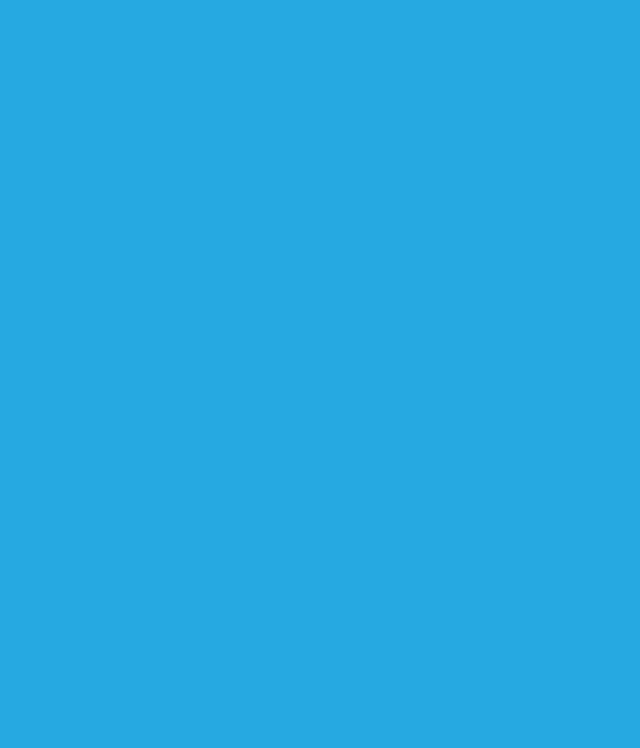
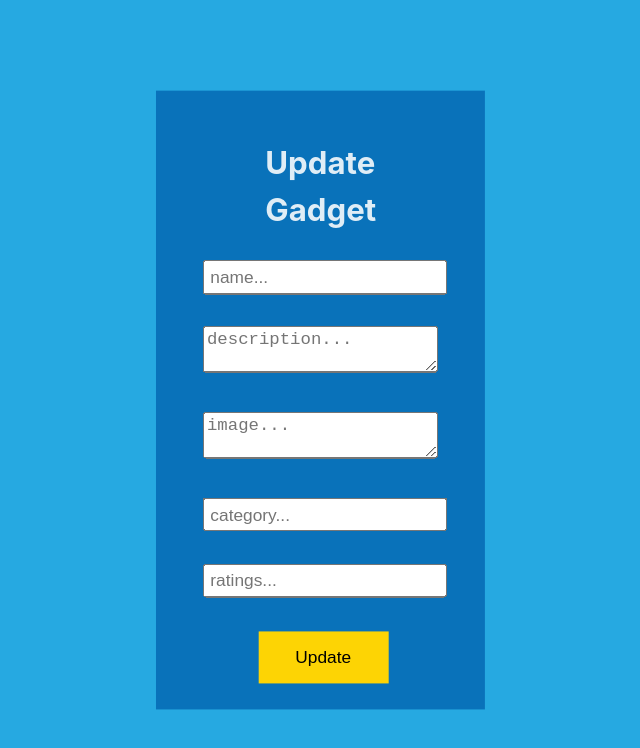
Before and after one commit to kalviumcommunity/S48_PocketPortal-Doraemon_Gadgets, a React (Vite) app in the folder Frontend/client/: page /updateEntity/1 in a window 1280 px wide. Before the commit this address had no page. Shown: the top 748 px of the page, without its empty margins (356-996 px from the left). Built offline with nearby package versions, Linux system fonts and the light colour scheme; no server answers.

Commit message:
added delete and update functionality for entities

```diff
--- a/Frontend/client/src/App.jsx
+++ b/Frontend/client/src/App.jsx
@@ -2,17 +2,17 @@ import React from 'react';
 import { BrowserRouter , Routes, Route } from 'react-router-dom';
 import Gadgets from './components/Gadgets';
 import AddGadgetForm from './components/AddGadgetForm';
+import UpdateGadgetForm from './components/UpdateGadgetForm';
 
 function App() {
   return (
-
       <>
         <Routes>
           <Route path="/addEntity" element={<AddGadgetForm/>} />
+          <Route path="/updateEntity/:id" element={<UpdateGadgetForm />} />
           <Route path="/" element={<Gadgets/>} />
         </Routes>
       </>
-
   );
 }
 
--- a/Frontend/client/src/components/Gadgets.jsx
+++ b/Frontend/client/src/components/Gadgets.jsx
@@ -25,6 +25,19 @@ import png1 from '../assets/png1.png'
     navigate('/addEntity');
   };
 
+  const handleUpdateGadgetClick = (id) => {
+    navigate(`/updateEntity/${id}`);
+  };
+
+  const handleDeleteGadgetClick = (id)=>{
+    axios.delete('http://localhost:8000/api/deleteGadget/'+id)
+    .then((res)=>{
+    window.location.reload()
+    console.log(res)
+  })
+    .catch((err)=>{console.log(err)})
+  }
+
   return (
     <div>
       <div id="nav" className='flex'>
@@ -44,9 +57,14 @@ import png1 from '../assets/png1.png'
             <div  id="imgdiv">
               <img  src={gadget.image} alt="" />
             </div>
+            {/* <p>{gadget._id}</p> */}
             <p>{gadget.description}</p>
             <p>{gadget.category}</p>
             <p>{gadget.ratings}</p>
+            <div id="actions" className="flex">
+              <button onClick={(e)=>handleUpdateGadgetClick(gadget._id)}>Edit</button>
+              <button onClick={(e)=>handleDeleteGadgetClick(gadget._id)}>Delete</button>
+            </div>
        </div>
         )
       )}
--- /dev/null
+++ b/Frontend/client/src/components/UpdateGadgetForm.jsx
@@ -0,0 +1,73 @@
+import React, { useEffect, useState } from 'react';
+import axios from 'axios';
+import { useNavigate } from 'react-router-dom';
+import { useParams } from 'react-router-dom';
+
+const UpdateGadgetForm = () => {
+  const [name, setName] = useState('');
+  const [description, setDescription] = useState('');
+  const [category, setCategory] = useState('');
+  const [image, setimage] = useState('');
+  const [ratings, setRatings] = useState('');
+  const {id} = useParams();
+  const navigate = useNavigate();
+
+  useEffect(()=>{
+    axios.get(`http://localhost:8000/api/getGadgets/${id}`)
+    .then(gadget=>{console.log(gadget.data)
+      setName(gadget.data.name)
+      setDescription(gadget.data.description)
+      setCategory(gadget.data.category)
+      setimage(gadget.data.image)
+      setRatings(gadget.data.ratings)
+    })
+    .catch(err=>console.log(err))
+  },[])
+
+  const handleSubmit=(e)=>{
+    e.preventDefault();
+    axios.put(`http://localhost:8000/api/updateGadget/${id}`,
+     {name,description,image,category,ratings,})
+     .then(result => {
+      console.log(result)
+      navigate('/');
+      alert('Gadget updated successfully!');
+    })
+     .catch(error=>console.error('Error adding entity:',error))
+  }
+
+  return (
+    <div id="UpdateGadgetFormContainer">
+      <div >
+      <form id="UpdateGadgetForm" onSubmit={handleSubmit}>
+      <h2>Update Gadget</h2>
+        <div>
+          <input type="text"placeholder='name...' value={name} onChange={(e) => setName(e.target.value)} required />
+        </div>
+        <br/>
+        <div>
+          <textarea placeholder='description...' value={description} onChange={(e) => setDescription(e.target.value)} required />
+        </div>
+        <br />
+        <div>
+          <textarea placeholder='image...' value={image} onChange={(e) => setimage(e.target.value)}  />
+        </div>
+        <br />
+        <div>
+          <input placeholder='category...' type="text" value={category} onChange={(e) => setCategory(e.target.value)} required />
+        </div>
+        <br />
+        <div>
+          <input placeholder='ratings...' type="text" value={ratings} onChange={(e) => setRatings(e.target.value)} required />
+        </div>
+        <br />
+        <div>
+        <button id="addentitybtn" type="submit">Update</button>
+        </div>
+      </form>
+      </div>
+    </div>
+  );
+};
+
+export default UpdateGadgetForm;
--- a/Frontend/client/src/components/components.css
+++ b/Frontend/client/src/components/components.css
@@ -1,7 +1,6 @@
-.flex{
+  .flex{
     display: flex;
   }
-
   #nav{
     display: flex;
     justify-content: space-around;
@@ -22,14 +21,13 @@
   }
   #gadgetimg{
     width: 30vw;
-
   }
   h6{
     margin: 0;
     text-align: center;
   }
   #actions{
-    width: 100%;
+    width: 50%;
     display: flex;
     justify-content: right;
   }
@@ -44,7 +42,6 @@
     padding: 1%;
     border-radius:3%;margin: 5%;
     scale: 0.9;
-
   }
   h3{
     margin: 0;
@@ -57,6 +54,7 @@
     border: none;
     width: 100%;
     height: 3em;
+    margin: 2%;
   }
   #welcomepage{
     justify-content: center;
@@ -98,7 +96,7 @@
     left: 78%;
   }
   /* AddGadgetForm.jsx */
-#AddGadgetFormContainer{
+#AddGadgetFormContainer,#UpdateGadgetFormContainer{
     height: 100vh;
     width: 100vw;
     display: flex;
@@ -107,7 +105,7 @@
     align-items: center;
   }
 
-  #AddGadgetForm{
+  #AddGadgetForm ,#UpdateGadgetForm{
     display: flex;
     flex-direction: column;
     align-items: center;
```
Also changed, not shown: Frontend/client/src/components/Signup.jsx (added, +10 -0 lines), Frontend/client/src/components/Login.jsx (added), 1 other file (tests, documents, lock files or other folders).
